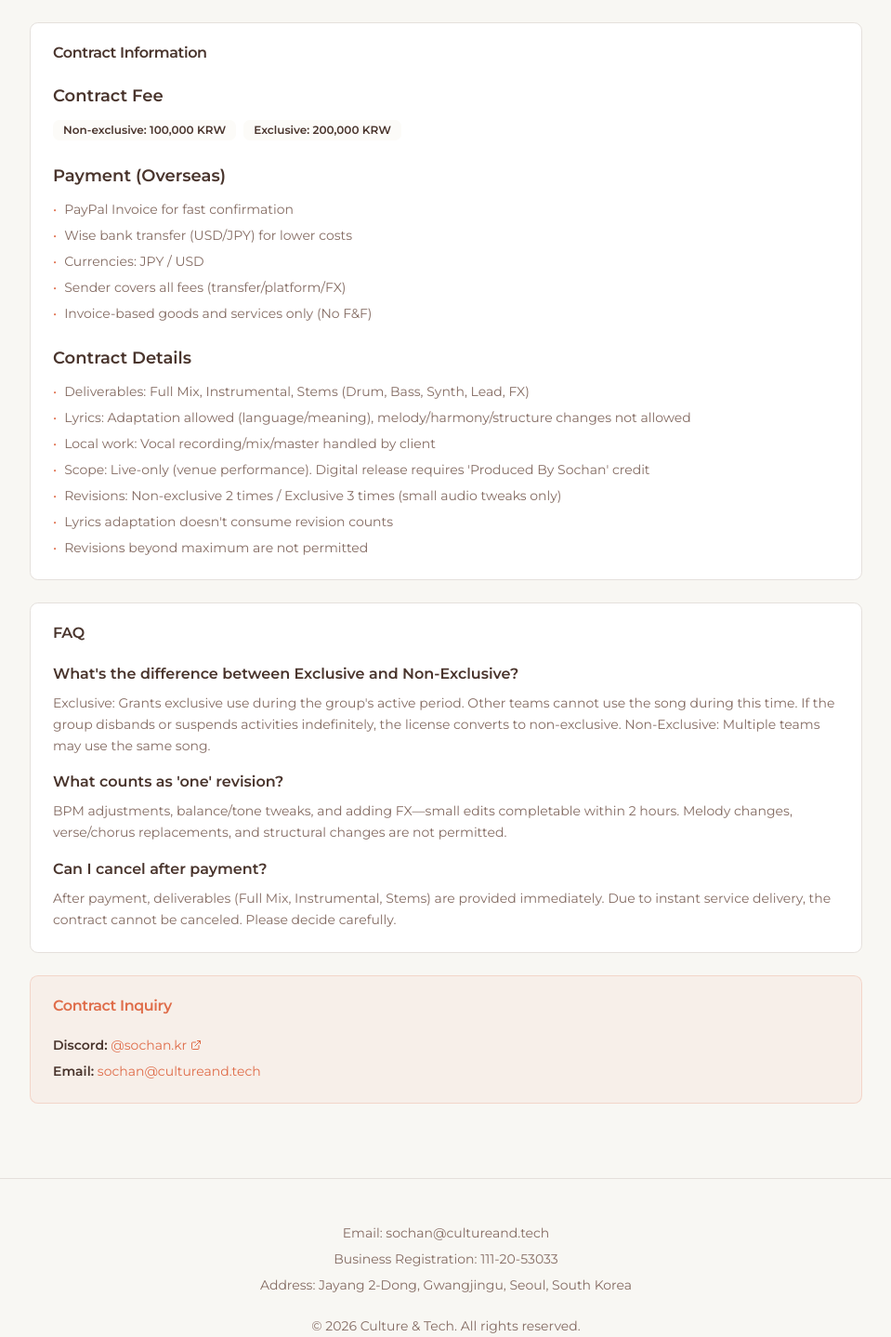
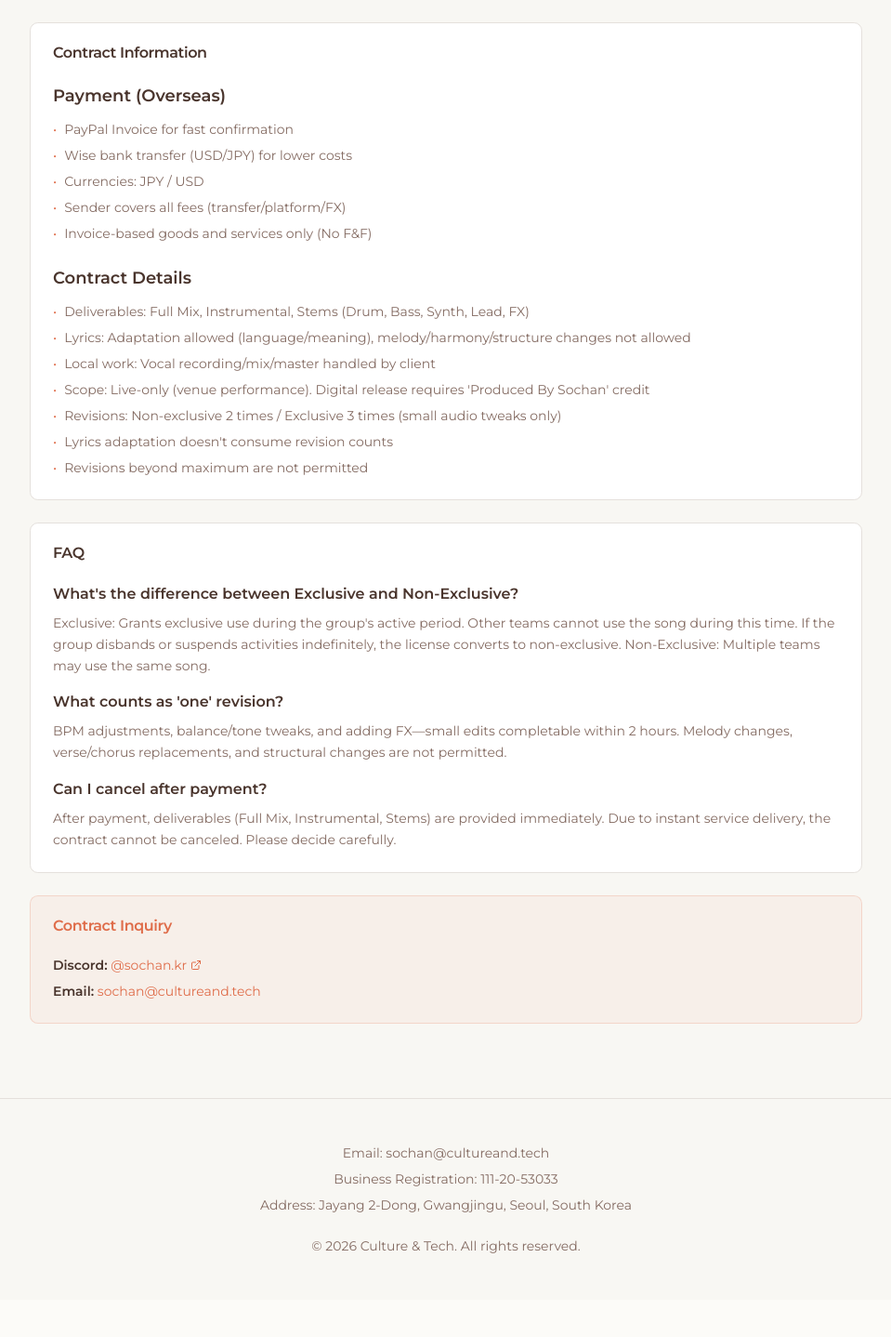
Before and after one commit to like-daffy/culture-and-tech-homepage, a Next.js app: page / in a window 1280 px wide. Shown: the part 1792-3230 px from the top of the page at 93% size, without its empty margins (160-1119 px from the left). After the commit the page ends 3190 px from the top, so only its background shows below. Built offline with nearby package versions, Linux system fonts and the light colour scheme.

Commit message:
style(ui): update korean content and remove fee section

```diff
--- a/src/components/About.tsx
+++ b/src/components/About.tsx
@@ -11,7 +11,7 @@ export function About({ language }: AboutProps) {
     },
     ko: {
       title: "회사 소개",
-      description: "Culture & Tech는 기술, 음악 및 엔터테인먼트 분야에서 전문 서비스를 제공하는 다각화된 회사입니다. 기술적 전문성과 창의적 우수성을 결합하여 고객에게 탁월한 결과를 제공합니다.",
+      description: "컬처애테크는 기술, 음악 및 엔터테인먼트 분야에서 전문 서비스를 제공하는 다각화된 회사입니다. 기술적 전문성과 창의적 우수성을 결합하여 고객에게 탁월한 결과를 제공합니다.",
       taxInvoice: "세금계산서 발행이 가능합니다.",
     },
   };
--- a/src/components/Footer.tsx
+++ b/src/components/Footer.tsx
@@ -36,7 +36,7 @@ export function Footer({ language }: FooterProps) {
             {address}: {addressText}
           </p>
           <p className="text-sm text-muted-foreground pt-4">
-            © {new Date().getFullYear()} Culture & Tech. {rights}
+            © {new Date().getFullYear()} {language === "ko" ? "컬처앤테크" : "Culture & Tech"}. {rights}
           </p>
         </div>
       </div>
--- a/src/components/Hero.tsx
+++ b/src/components/Hero.tsx
@@ -10,8 +10,8 @@ export function Hero({ language }: HeroProps) {
       description: "Quality Assurance, Music Production, and Professional Session Services",
     },
     ko: {
-      title: "Culture & Tech",
-      subtitle: "현대 비즈니스를 위한 혁신적인 솔루션",
+      title: "컬처앤테크",
+      subtitle: "컬처와 테크의 조화를 모토",
       description: "품질 보증, 음악 제작 및 전문 세션 서비스",
     },
   };
--- a/src/components/MusicDetails.tsx
+++ b/src/components/MusicDetails.tsx
@@ -20,11 +20,6 @@ export function MusicDetails({ language }: MusicDetailsProps) {
       },
       contract: {
         title: "Contract Information",
-        fee: {
-          title: "Contract Fee",
-          nonExclusive: "Non-exclusive: 100,000 KRW",
-          exclusive: "Exclusive: 200,000 KRW",
-        },
         payment: {
           title: "Payment (Overseas)",
           details: [
@@ -83,11 +78,6 @@ export function MusicDetails({ language }: MusicDetailsProps) {
       },
       contract: {
         title: "계약 정보",
-        fee: {
-          title: "계약 비용",
-          nonExclusive: "비독점: 100,000 KRW",
-          exclusive: "독점: 200,000 KRW",
-        },
         payment: {
           title: "결제 (해외)",
           details: [
@@ -178,15 +168,6 @@ export function MusicDetails({ language }: MusicDetailsProps) {
               <CardTitle>{contract.title}</CardTitle>
             </CardHeader>
             <CardContent className="space-y-6">
-              {/* Fee */}
-              <div>
-                <h4 className="font-semibold text-lg mb-3">{contract.fee.title}</h4>
-                <div className="flex flex-wrap gap-2">
-                  <Badge variant="secondary">{contract.fee.nonExclusive}</Badge>
-                  <Badge variant="secondary">{contract.fee.exclusive}</Badge>
-                </div>
-              </div>
-
               {/* Payment */}
               <div>
                 <h4 className="font-semibold text-lg mb-3">{contract.payment.title}</h4>
--- a/src/components/Navigation.tsx
+++ b/src/components/Navigation.tsx
@@ -42,7 +42,7 @@ export function Navigation({ language, onLanguageChange }: NavigationProps) {
     <nav className="fixed top-0 left-0 right-0 z-50 bg-background/95 backdrop-blur-sm border-b border-border">
       <div className="container flex items-center justify-between h-16">
         <Link href="#home" className="text-xl font-semibold text-primary">
-          Culture & Tech
+          {language === "ko" ? "컬처앤테크" : "Culture & Tech"}
         </Link>
 
         {/* Desktop Navigation */}
```
